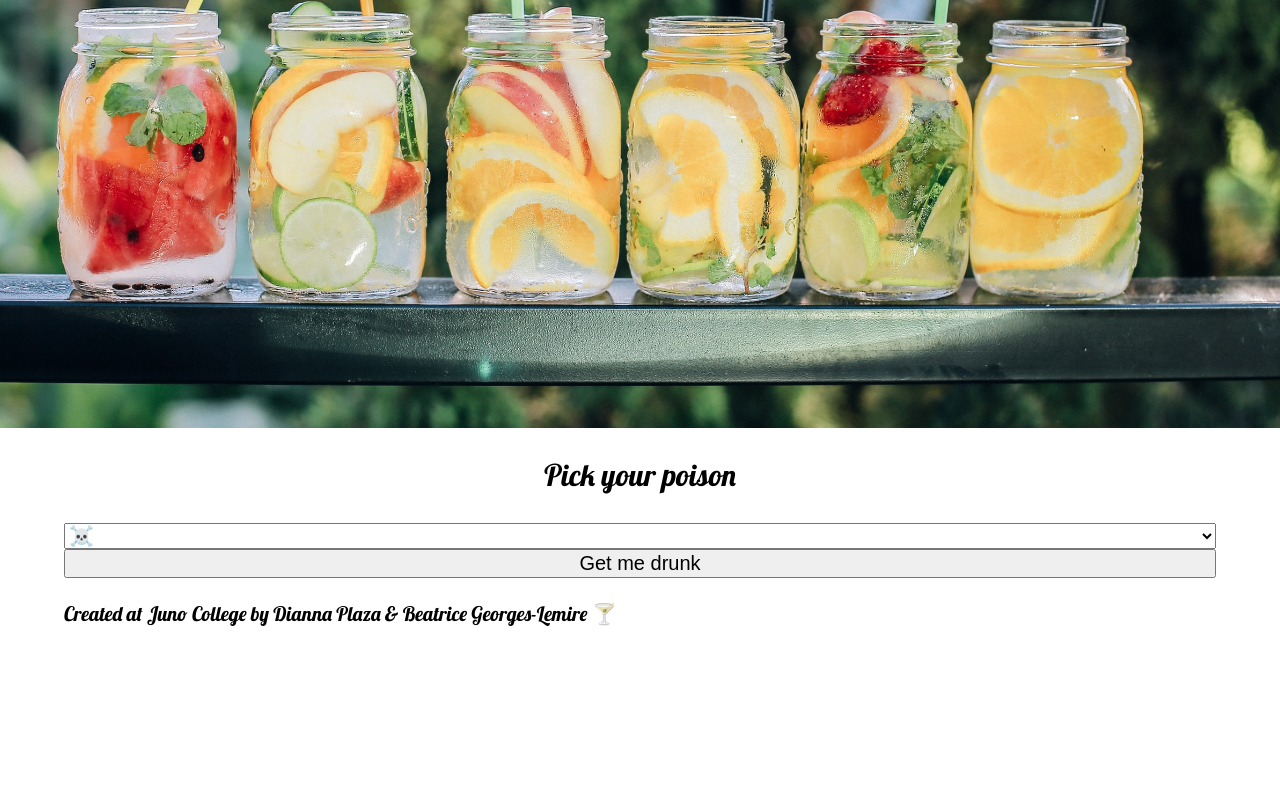
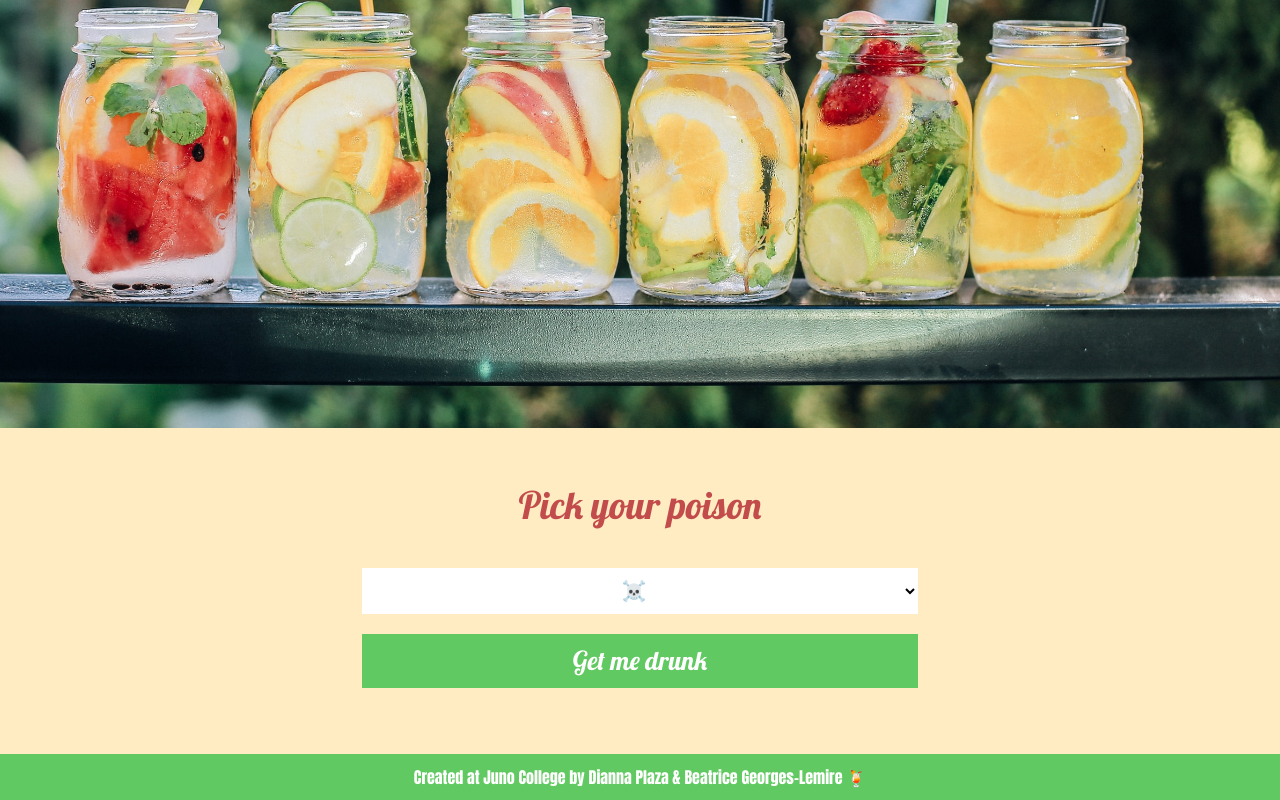
Before and after one commit to beatrice-dianna-project-two/paired-API-project, a plain HTML site: page index.html in a window 1280 px wide. Shown: the part 372-1172 px from the top of the page. Before the commit the page ends 1017 px from the top, so only its background shows below. Drawn offline with Linux system fonts and the light colour scheme.

Commit message:
finished the html and css styling

```diff
--- a/index.html
+++ b/index.html
@@ -14,14 +14,15 @@
 <body>
     <header>
         <div class="wrapper">
-            <h1>What are we drinking tonight? 🍸</h1>
+            <h1>What are we drinking tonight?</h1>
         </div>
     </header>
 
     <main>
         <div class="wrapper">
+            <!-- Come back to make it accessible for s-r (provide instructions) -->
+            <div class="formContainer">
                 <form action="#" method="#" class="myForm" name="myForm">
-
                     <label for="typeOfLiquor">Pick your poison</label>
                     <select id="typeOfLiqour" name="typeOfLiquor">
                         <option value disabled selected>☠️</option>
@@ -33,6 +34,7 @@
                     </select>
                     <button type="submit">Get me drunk</button>
                 </form>
+            </div>
             <div class="results">
                 <!-- <h2>Here are your options:</h2> -->
                 <h2></h2>
@@ -40,8 +42,10 @@
             </div>
         </div>
     </main>
-    <footer class="wrapper">
-        <p>Created at Juno College by Dianna Plaza & Beatrice Georges-Lemire 🍸</p>
+    <footer>
+        <div>
+            <p>Created at <a href="https://junocollege.com/">Juno College</a> by Dianna Plaza & Beatrice Georges-Lemire 🍹</p>
+        </div>
     </footer>
 
     <script src="./script.js">
--- /dev/null
+++ b/styles/sass/partials/_footer.scss
@@ -0,0 +1,20 @@
+footer {
+    background: rgb(97, 201, 97);
+    margin: 0;
+    p {
+        font-family: 'Anton', sans-serif;
+        text-align: center;
+        color: white;
+        font-size: 0.8rem;
+        margin: 0;
+        padding: 0.7rem 0;
+        a {
+            color: white;
+            text-decoration: none;
+        }
+        a:hover,
+        a:focus {
+            color: rgb(194, 76, 76);
+        }
+    }
+}
--- a/styles/sass/partials/_form.scss
+++ b/styles/sass/partials/_form.scss
@@ -1,20 +1,59 @@
 main {
-
+    background-color: rgb(255, 236, 194);
 }
 
 form {
     display: flex;
     flex-direction: column;
-    max-width: 100vw;
+    max-width: 70vw;
+    padding: 2.8rem 0;
+
     label {
         text-align: center;
-        padding: 1.5rem 0;
-        font-size: 1.5rem;
+        padding-bottom: 1.5rem;
+        font-size: 1.9rem;
+        color: rgb(194, 76, 76);
+    }
+    select {
+        height: 2.3rem;
+        border: none;
+        cursor: pointer;
+        background-color: white;
+    }
+    select:hover,
+    select:focus {
+        background-color: rgb(237, 253, 232);
     }
     select,
     button {
-        margin-bottom: 1rem 0;
-        // width: 50vw;
-        // align-items: center;
+        margin: 0.5rem;
+        text-align: center;
+    }
+    button {
+        font-family:  'Lobster', cursive;
+        font-size: 1.3rem;
+        border: none;
+        padding: 0.6rem;
+        background-color: rgb(97, 201, 97);
+        color: rgb(255, 255, 255);
+        cursor: pointer;
     }
 }
+
+button:hover,
+button:focus {
+    background-color: rgb(57, 143, 57);
+}
+
+.formContainer {
+    margin: auto;
+    width: 50%;
+}
+
+h2 {
+    margin: 0;
+}
+
+ul {
+    margin: 0;
+}
--- /dev/null
+++ b/styles/sass/partials/_mediaQueries.scss
@@ -0,0 +1,3 @@
+@media(max-width:940px) {
+
+}
--- a/styles/sass/styles.scss
+++ b/styles/sass/styles.scss
@@ -2,3 +2,5 @@
 @import "./partials/baseStyles";
 @import "./partials/typography";
 @import "./partials/form";
+@import "./partials/footer";
+@import "./partials/mediaQueries";
```
Also changed, not shown: styles/styles.css. Lines whose indentation alone changed are shown as unchanged.
